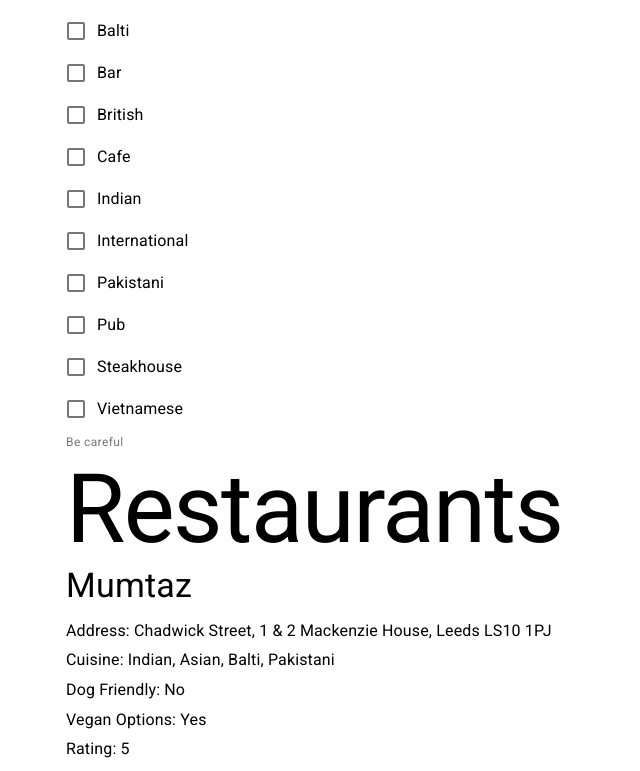
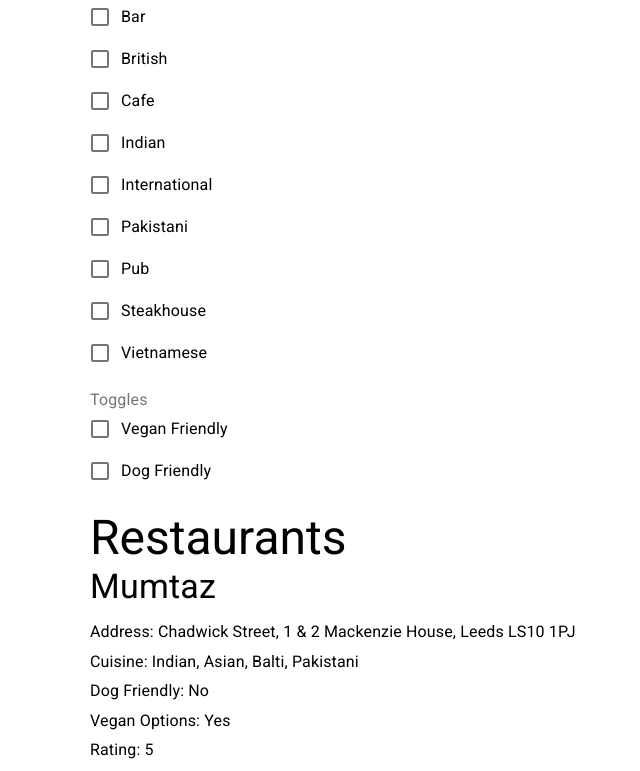
Before and after one commit to Bilalm354/restaurant, a React (Vite) app: page / in a window 1280 px wide. Shown: the part 210-981 px from the top of the page, without its empty margins (298-938 px from the left). Built offline with nearby package versions, Linux system fonts and the light colour scheme.

Commit message:
completed task 4

```diff
--- a/src/App.jsx
+++ b/src/App.jsx
@@ -1,35 +1,21 @@
 import React from "react"
+import { Container, Typography } from '@material-ui/core';
+import 'fontsource-roboto'
 import restaurants from "~/data/restaurants"
-import { RestaurantsList } from '~/RestaurantsList'
-import 'fontsource-roboto'
-import { Checkbox, FormHelperText, FormControlLabel, FormGroup, FormControl, FormLabel, makeStyles, Typography, Container } from '@material-ui/core';
-
-
-
-function isEverySelectedCuisineInRestaurant(selectedCuisines, restaurant) {
-    return selectedCuisines.every(cuisine => restaurant.cuisine.indexOf(cuisine) !== -1)
-}
-
-const useStyles = makeStyles({
-    root: {
-        width: '100%',
-        maxWidth: 500,
-    },
-});
-
+import { RestaurantsList } from '~/components/RestaurantsList'
+import { Selection } from '~/components/Selection'
 
 export function App() {
-    const classes = useStyles();
     const [state, setState] = React.useState({
-        selectedCuisines: []
+        selectedCuisines: [],
+        veganFriendly: false,
+        dogFriendly: false
     });
 
-    const allCuisinesFromData = restaurants.map((restaurant) => restaurant.cuisine).flat()
-    const uniqueCuisines = [... new Set(allCuisinesFromData)]
-    const sortedCuisines = uniqueCuisines.sort()
-    const restaurantsWithSelectedCuisines = restaurants.filter(restaurant => isEverySelectedCuisineInRestaurant(state.selectedCuisines, restaurant))
+    const isEverySelectedCuisineInRestaurant = (selectedCuisines, restaurant) =>
+        selectedCuisines.every(cuisine => restaurant.cuisine.indexOf(cuisine) !== -1)
 
-    const handleChange = (event) => {
+    const handleSelectedCuisineChange = (event) => {
         const selectedCuisines = state.selectedCuisines;
         const index = state.selectedCuisines.indexOf(event.target.name);
 
@@ -39,31 +25,45 @@ export function App() {
             selectedCuisines.splice(index)
         }
 
-        setState({ selectedCuisines });
+        setState({ ...state, selectedCuisines });
     };
+
+    const handleToggle = (event) => {
+        const name = event.target.name;
+
+        setState({ ...state, [name]: !state[name] })
+    }
 
     const isSelected = (cuisine) => state.selectedCuisines.indexOf(cuisine) !== -1;
 
+    const allCuisinesFromData = restaurants.map((restaurant) => restaurant.cuisine).flat()
+    const uniqueCuisines = [... new Set(allCuisinesFromData)]
+    const sortedCuisines = uniqueCuisines.sort()
+    console.log(restaurants)
+    const filteredRestaurants = restaurants.filter(restaurant =>
+        isEverySelectedCuisineInRestaurant(state.selectedCuisines, restaurant)
+        && (state.dogFriendly ? restaurant['dog-friendly'] : true)
+        && (state.veganFriendly ? restaurant['vegan-options'] : true)
+    )
+
     return (
         <Container maxWidth="sm">
-            <Typography variant="h1">Cuisines</Typography>
-            <FormControl component="fieldset" className={classes.formControl}>
-                <FormLabel component="legend">Select Cuisines</FormLabel>
-                <FormGroup>
-                    {sortedCuisines.map(cuisine =>
-                        <FormControlLabel
-                            key = {cuisine}
-                            control={<Checkbox checked={isSelected(cuisine)} onChange={handleChange} name={cuisine} />}
-                            label={cuisine}
-                        />
-                    )}
-                </FormGroup>
-                <FormHelperText>Be careful</FormHelperText>
-            </FormControl>
-            <Typography variant="h1">Restaurants</Typography>
-
-
-            <RestaurantsList availableRestaurants={restaurantsWithSelectedCuisines} />
+            <Container maxWidth="sm">
+                <Typography variant="h3">Cuisine Selection</Typography>
+                <Selection
+                    handleChange={handleSelectedCuisineChange}
+                    isSelected={isSelected}
+                    sortedCuisines={sortedCuisines}
+                    dogFriendly={state.dogFriendly}
+                    veganFriendly={state.veganFriendly}
+                    handleToggle={handleToggle}
+                />
+            </Container>
+            <br />
+            <Container maxWidth="sm">
+                <Typography variant="h3">Restaurants</Typography>
+                <RestaurantsList availableRestaurants={filteredRestaurants} />
+            </Container>
         </Container>
     );
 }
--- a/src/RestaurantsList.jsx
+++ /dev/null
@@ -1,13 +0,0 @@
-import React from "react";
-import { Typography } from "@material-ui/core";
-
-export const RestaurantsList = (props) => props.availableRestaurants.map((restaurant, index) => (
-    <div key={index}>
-        <Typography variant="h4" gutterBottom>{restaurant.name}</Typography>
-        <Typography variant="body1" gutterBottom>Address: {restaurant.address}</Typography>
-        <Typography variant="body1" gutterBottom>Cuisine: {restaurant.cuisine.join(', ')}</Typography>
-        <Typography variant="body1" gutterBottom>Dog Friendly: {restaurant["dog-friendly"] ? "Yes" : "No"}</Typography>
-        <Typography variant="body1" gutterBottom>Vegan Options: {restaurant["vegan-options"] ? "Yes" : "No"}</Typography>
-        <Typography variant="body1" gutterBottom>Rating: {restaurant.rating}</Typography>
-    </ div>
-))
--- /dev/null
+++ b/src/components/RestaurantsList.jsx
@@ -0,0 +1,14 @@
+import React from "react";
+import { Typography } from "@material-ui/core";
+
+export const RestaurantsList = (props) => props.availableRestaurants.map((restaurant, index) => (
+    <div key={index}>
+        <Typography variant="h4" gutterBottom>{restaurant.name}</Typography>
+        <Typography variant="body1" gutterBottom>Address: {restaurant.address}</Typography>
+        <Typography variant="body1" gutterBottom>Cuisine: {restaurant.cuisine.join(', ')}</Typography>
+        <Typography variant="body1" gutterBottom>Dog Friendly: {restaurant["dog-friendly"] ? "Yes" : "No"}</Typography>
+        <Typography variant="body1" gutterBottom>Vegan Options: {restaurant["vegan-options"] ? "Yes" : "No"}</Typography>
+        <Typography variant="body1" gutterBottom>Rating: {restaurant.rating}</Typography>
+        <br />
+    </ div>
+))
--- /dev/null
+++ b/src/components/Selection.jsx
@@ -0,0 +1,43 @@
+import React from 'react'
+import { Checkbox, FormControlLabel, FormGroup, FormControl, FormLabel, makeStyles } from '@material-ui/core'
+
+const useStyles = makeStyles({
+    root: {
+        width: '100%',
+        maxWidth: 500,
+    },
+});
+
+export function Selection(props) {
+    const classes = useStyles();
+
+    return (
+        <FormControl component="fieldset" className={classes.formControl}>
+            <FormLabel component="legend">Select Cuisines</FormLabel>
+            <FormGroup>
+                {props.sortedCuisines.map(cuisine =>
+                    <FormControlLabel
+                        key={cuisine}
+                        control={<Checkbox checked={props.isSelected(cuisine)} onChange={props.handleChange} name={cuisine} />}
+                        label={cuisine}
+                    />
+                )}
+            </FormGroup>
+            <br />
+            <FormLabel component="legend">Toggles</FormLabel>
+            <FormGroup>
+                <FormControlLabel
+                    key={'veganFriendly'}
+                    control={<Checkbox checked={props.veganFriendly} onChange={props.handleToggle} name="veganFriendly"/>}
+                    label='Vegan Friendly'
+                />
+                <FormControlLabel
+                    key={'dogFriendly'}
+                    control={<Checkbox checked={props.dogFriendly} onChange={props.handleToggle} name="dogFriendly"/>}
+                    label='Dog Friendly'
+                />
+
+            </FormGroup>
+        </FormControl>
+    )
+}
```
Also changed, not shown: src/CheckboxesGroup.jsx (deleted, +0 -57 lines), 3 other files (tests, documents, lock files or other folders).
